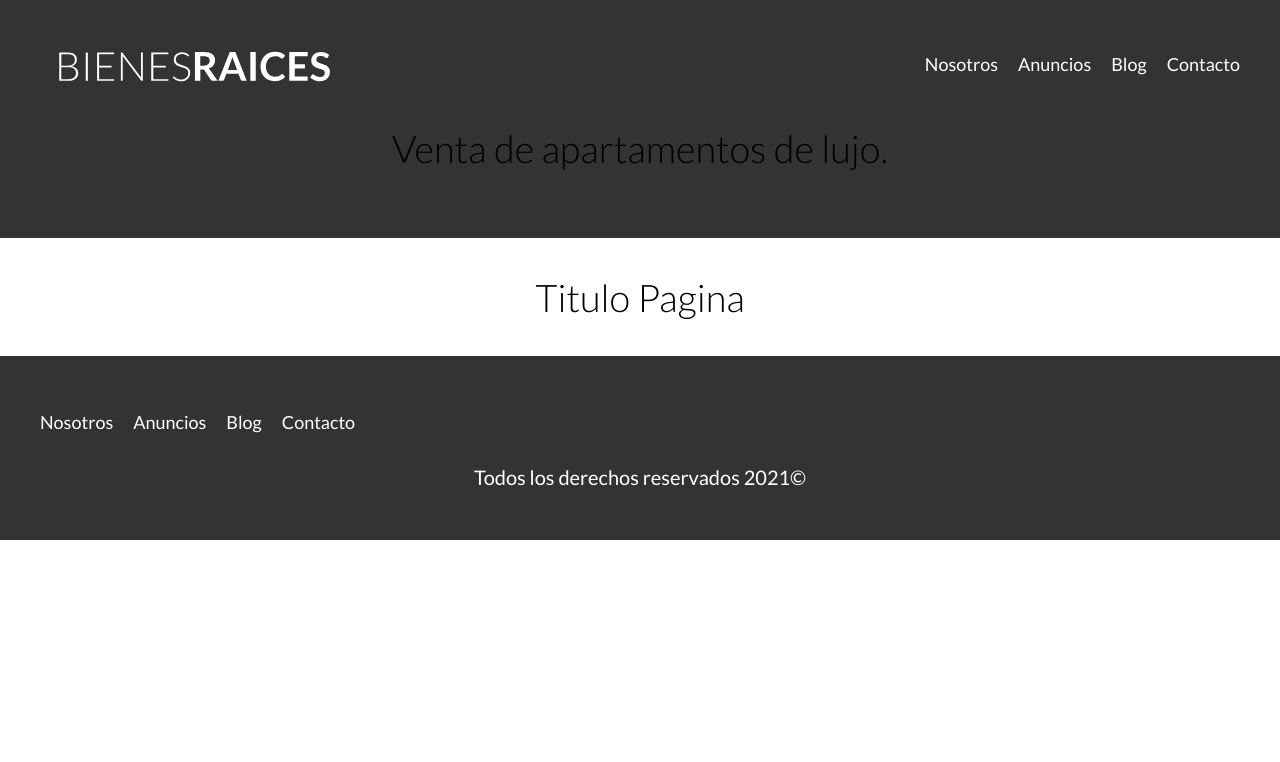
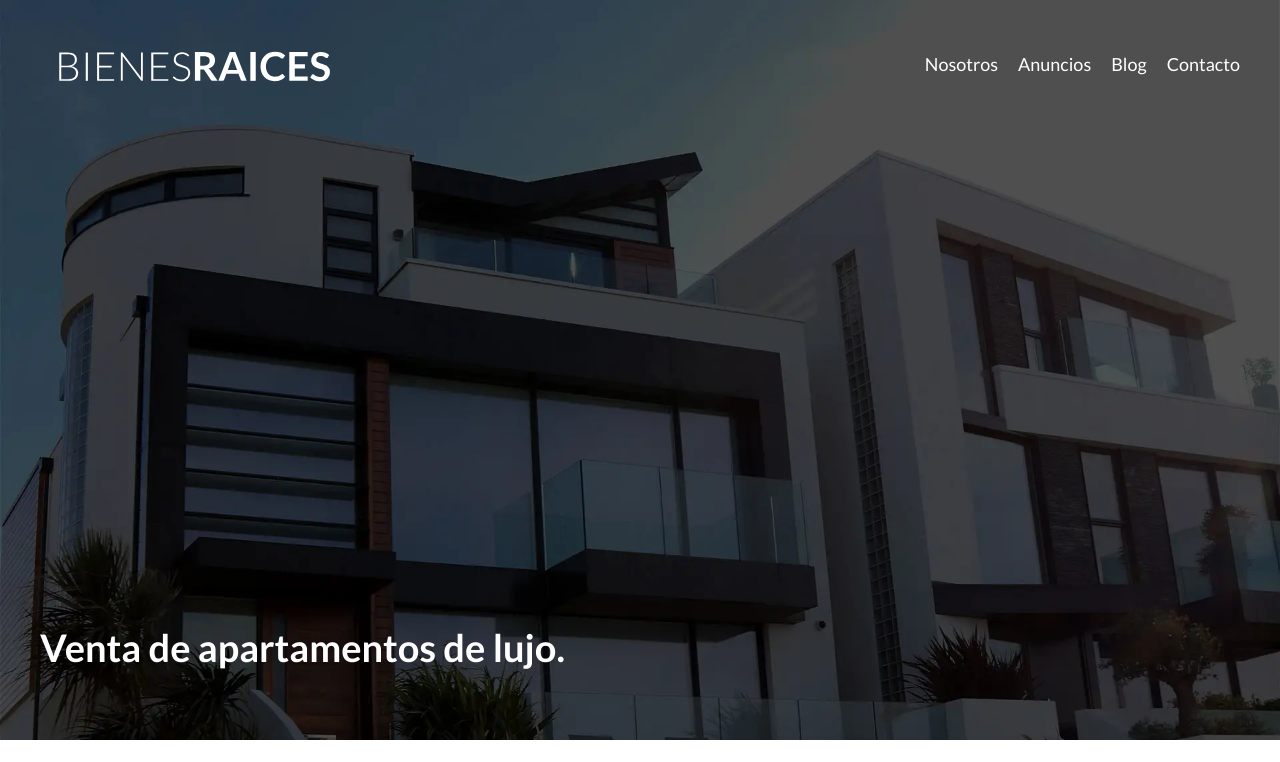
Before and after one commit to marina757/Proyecto_Bienes, a website: page index.html in a window 1280 px wide. Shown: the top 762 px of the page. Drawn offline with Linux system fonts and the light colour scheme.

Commit message:
finalizzando header

```diff
--- a/index.html
+++ b/index.html
@@ -11,7 +11,7 @@
 
 <body>
 
-    <header class="header">
+    <header class="header inicio">
         <div class="contenedor contenido-header">
             <div class="barra">
                 <a href="/">
--- a/src/scss/layout/_header.scss
+++ b/src/scss/layout/_header.scss
@@ -1,4 +1,40 @@
+.no-webp .inicio {
+    background-image: url(../img/header.jpg); //cuando no soporta webp
+}
+
+.webp .inicio {
+    background-image: url(../img/header.webp);
+}
+
 .header {
     background-color: $grisOscuro;
     padding: 1rem 0 3rem 0;
+
+    &.inicio {
+      background-position: center center;
+      background-size: cover; //ocupa todo el espacio disponible
+
+        @include tablet {
+            min-height: 70rem;
+        }
+
+        .contenido-header {
+            @include tablet {
+                min-height: 70rem;
+            }
+        }
+    }
 }
+
+.contenido-header {
+    display: flex;
+    flex-direction: column;
+    justify-content: space-between;
+
+    h1 {
+        text-align: left;
+        color: $blanco;
+        font-weight: $bold;
+        line-height: 2;
+    }
+}
```
Also changed, not shown: anuncios.html (+0 -3 lines), base.html (+0 -3 lines), blog.html (+0 -3 lines), contacto.html (+0 -3 lines), nosotros.html (+0 -3 lines), build/css/app.css, 1 other file.
